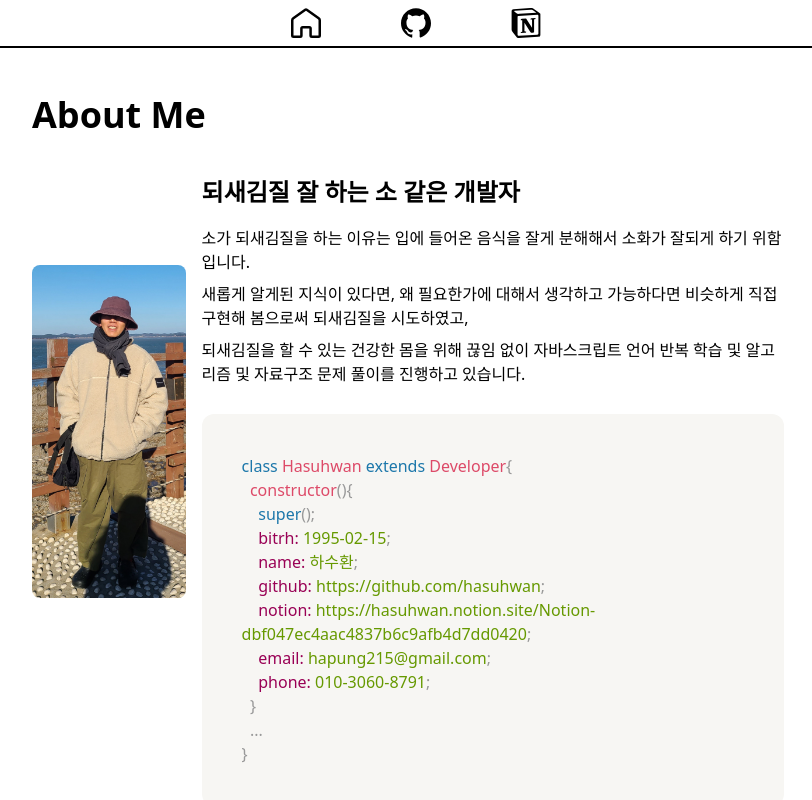
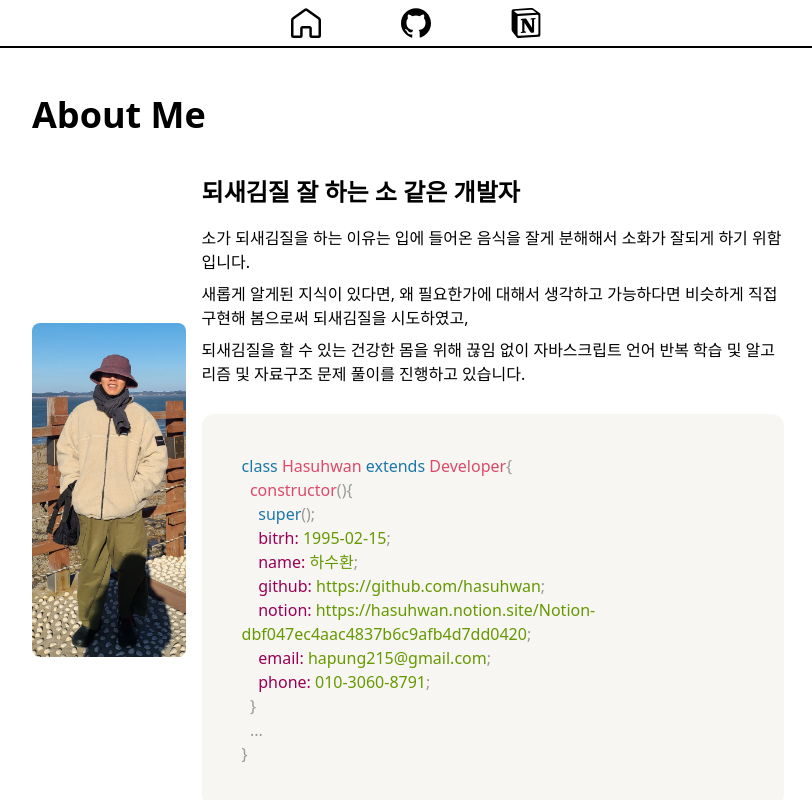
Before and after one commit to hasuhwan/frontend-test1, a Next.js app: page / in a window 1280 px wide. Shown: the top 800 px of the page, without its empty margins (224-1036 px from the left). Built offline with nearby package versions, Linux system fonts and the light colour scheme.

Commit message:
for build

```diff
--- a/src/components/Profile/index.tsx
+++ b/src/components/Profile/index.tsx
@@ -1,12 +1,14 @@
 import Particle from "../Particle";
 import Link from "next/link";
+import profile from "../../../public/profile.jpeg";
+import Image from "next/image";
 import { intro, profileData, regexp } from "./staticData";
 export default function Profile() {
   return (
     <Particle title="About Me">
       <div className="w-full grid grid-rows-1 grid-cols-5 justify-center items-center ">
-        <div className="w-full h-3/4 max-h-[450px] relative">
-          <img src="profile.jpeg" alt="proifle" className=" rounded-lg " />
+        <div className="w-full h-3/4 max-h-[450px] flex items-center relative">
+          <Image src={profile} alt="proifle" className=" rounded-lg " />
         </div>
 
         <div className=" col-start-2 col-span-4 p-4 flex flex-col">
```
